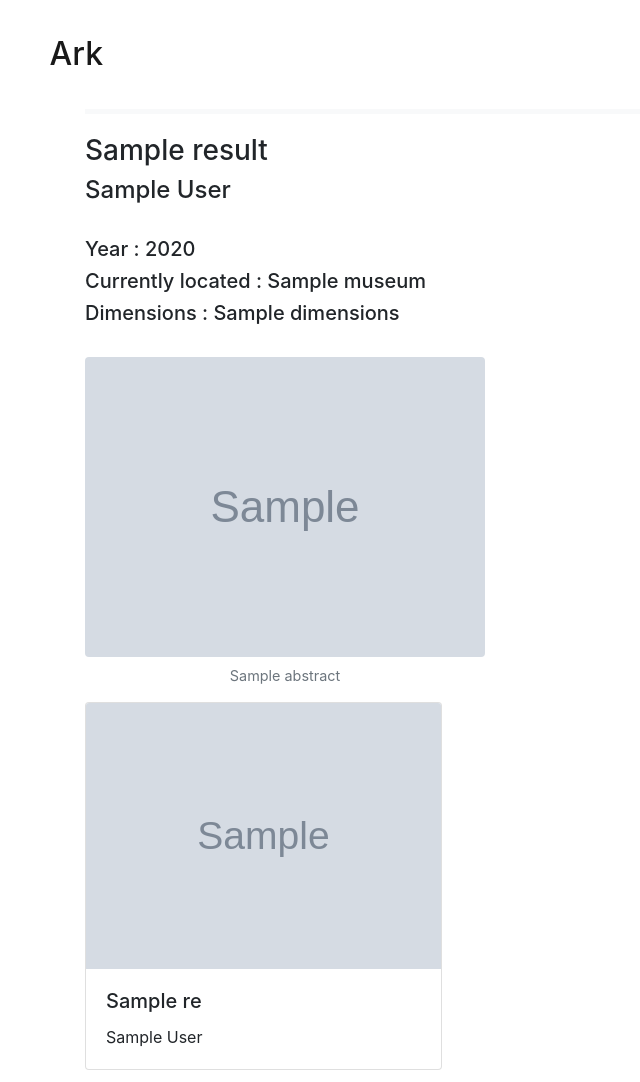
After one commit to alxrusu/WADe_ARK, a Django app: template ark/arkapp/templates/arkapp/artwork.html in a window 1280 px wide. The commit adds this page. Shown: the whole page, without its empty margins (0-640 px from the left). Run offline with Django 3.2, Linux system fonts and the light colour scheme; the template is opened without the code that fills it: most values are stand-ins (such as "Sample title", 1, 10 or a date in 2020); grey boxes marked "Sample" are stand-in pictures; some libraries are stand-ins or nearby versions.

Commit message:
Artwork page

```diff
--- a/SparqlAPI/SparqlAPI.py
+++ b/SparqlAPI/SparqlAPI.py
@@ -19,6 +19,8 @@ select distinct ?ArtistLabel ?Depiction ?Description where {
 ?Artist rdfs:label ?ArtistLabel.
 ?Artist foaf:depiction ?Depiction.
 ?Artist dct:description ?Description.
+?Painting dbo:author ?Artist.
+?Painting <http://purl.org/linguistics/gold/hypernym> dbr:Painting.
 FILTER (lang(?ArtistLabel) = "en").
 FILTER (lang(?Description) = "en").
 """
@@ -120,6 +122,7 @@ select ?ArtworkLabel ?Depiction where {
 ?Artist <http://purl.org/linguistics/gold/hypernym> dbr:Painter.
 ?Artist rdfs:label "%s"@en.
 ?Artwork dbo:author ?Artist.
+?Artwork <http://purl.org/linguistics/gold/hypernym> dbr:Painting.
 ?Artwork rdfs:label ?ArtworkLabel.
 ?Artwork foaf:depiction ?Depiction.
 FILTER (lang(?ArtworkLabel) = "en").
@@ -225,6 +228,7 @@ select distinct ?PaintingLabel ?Depiction ?AuthorLabel where {
 ?Painting rdfs:label ?PaintingLabel.
 ?Painting foaf:depiction ?Depiction.
 ?Painting dbo:author ?Author.
+?Author <http://purl.org/linguistics/gold/hypernym> dbr:Painter.
 ?Author rdfs:label ?AuthorLabel.
 FILTER (lang(?PaintingLabel) = "en").
 FILTER (lang(?AuthorLabel) = "en").
@@ -276,6 +280,7 @@ select distinct ?Depiction ?AuthorLabel ?Year ?MuseumLabel ?CityLabel ?Height ?W
 ?Painting rdfs:label "%s"@en.
 ?Painting foaf:depiction ?Depiction.
 ?Painting dbo:author ?Author.
+?Author <http://purl.org/linguistics/gold/hypernym> dbr:Painter.
 ?Author rdfs:label ?AuthorLabel.
 FILTER (lang(?AuthorLabel) = "en").
 optional {
--- /dev/null
+++ b/ark/arkapp/templates/arkapp/artwork.html
@@ -0,0 +1,77 @@
+<html>
+
+  <head>
+    {% load bootstrap4 %}
+    {% bootstrap_css %}
+    {% bootstrap_javascript %}
+    {% bootstrap_messages %}
+
+    {% load font_awesome %}
+
+    {% fa_css %}
+
+    {% load static %}
+
+    <!-- <link rel="stylesheet" href="https://maxcdn.bootstrapcdn.com/bootstrap/3.3.7/css/bootstrap.min.css"> -->
+    <link rel="stylesheet" href="{% static 'arkapp/index.css' %}" type="text/css">
+    <script src="http://ajax.googleapis.com/ajax/libs/jquery/1.9.1/jquery.min.js"></script>
+    <script type="text/javascript" src="{% static 'arkapp/js/index.js'%}"></script>
+
+    <script type="text/javascript"></script>
+  </head>
+
+
+  <body class="bg-white">
+    <!-- <div class="container"> -->
+      <nav class="navbar p-3 navbar-light bg-white justify-content-between navbar-custom">
+        <a class="navbar-brand" href="/ark"><i class="fa fa-image fa-2x"></i><h2>Ark</h2></a>
+      </nav>
+
+    <div class="wrapper">
+
+      <!-- Page Content -->
+      <div class="container">
+        <div id="results">
+          <h3>{{ results.Name }}</h3>
+          <a href="/ark/artist/?name={{ results.Author }}"> <h4>{{ results.Author }}</h4></a>
+          <br>
+
+          {% if results.Year %}
+            <h5>Year : {{ results.Year }} </h5>
+          {% endif %}
+          {% if results.Museum %}
+            <h5>Currently located : {{ results.Museum }} </h5>
+          {% endif %}
+          {% if results.Dimensions %}
+            <h5>Dimensions : {{ results.Dimensions }}</h5>
+          {% endif %}
+          <br>
+
+          <figure class="figure text-center">
+            <img src="{{ results.Picture }}" class="figure-img img-fluid rounded" alt="A generic square placeholder image with rounded corners in a figure.">
+            <figcaption class="figure-caption">{{ results.Abstract }}</figcaption>
+          </figure>
+
+            <div class="card-columns">
+
+              {% for res in results.Recommend %}
+                <div class="card">
+                  <img class="card-img-top" src="{{ res.Picture }}" alt="Card image cap">
+                  <div class="card-body">
+                    <h5 class="card-title">{{ res.Name }}</h5>
+                    <p class="card-text">{{ res.Author }}</p>
+                   <!--  <a href="artist/?name={{ res.Name }}" class="btn btn-primary">View Page</a> -->
+                  </div>
+                </div>
+              {% endfor %}
+
+            </div>
+
+        </div>
+
+
+      </div>
+
+    </div>
+  </body>
+</html>
--- a/ark/arkapp/templates/arkapp/artworks.html
+++ b/ark/arkapp/templates/arkapp/artworks.html
@@ -98,7 +98,7 @@
                     <h5 class="card-title">{{ res.Name }}</h5>
                     <p class="card-text">{{ res.Author }}</p>
                     <!-- <p class="card-text"><small class="text-muted">Last updated 3 mins ago</small></p> -->
-                    <a href="artwork/?name={{ res.Name }}" class="btn btn-primary">View Page</a>
+                    <a href="/ark/artwork/?name={{ res.Name }}" class="btn btn-primary">View Page</a>
                   </div>
                 </div>
               {% endfor %}
--- a/ark/arkapp/urls.py
+++ b/ark/arkapp/urls.py
@@ -5,6 +5,7 @@ urlpatterns = [
     path('', views.index, name='index'),
     path('artist/', views.view_artist, name='artist'),
     path('artworks/', views.view_artworks, name='artworks'),
+    path('artwork/', views.view_artwork, name='artwork'),
     path('movements/', views.movements, name='movements'),
     path('vizualize/', views.vizualize, name='movements'),
     path('movements/movement/', views.view_movement, name='movement')
```
Also changed, not shown: ark/arkapp/sparqlservice.py (+15 -0 lines), ark/arkapp/templates/arkapp/artist.html (+5 -2 lines), ark/arkapp/views.py (+11 -0 lines).
